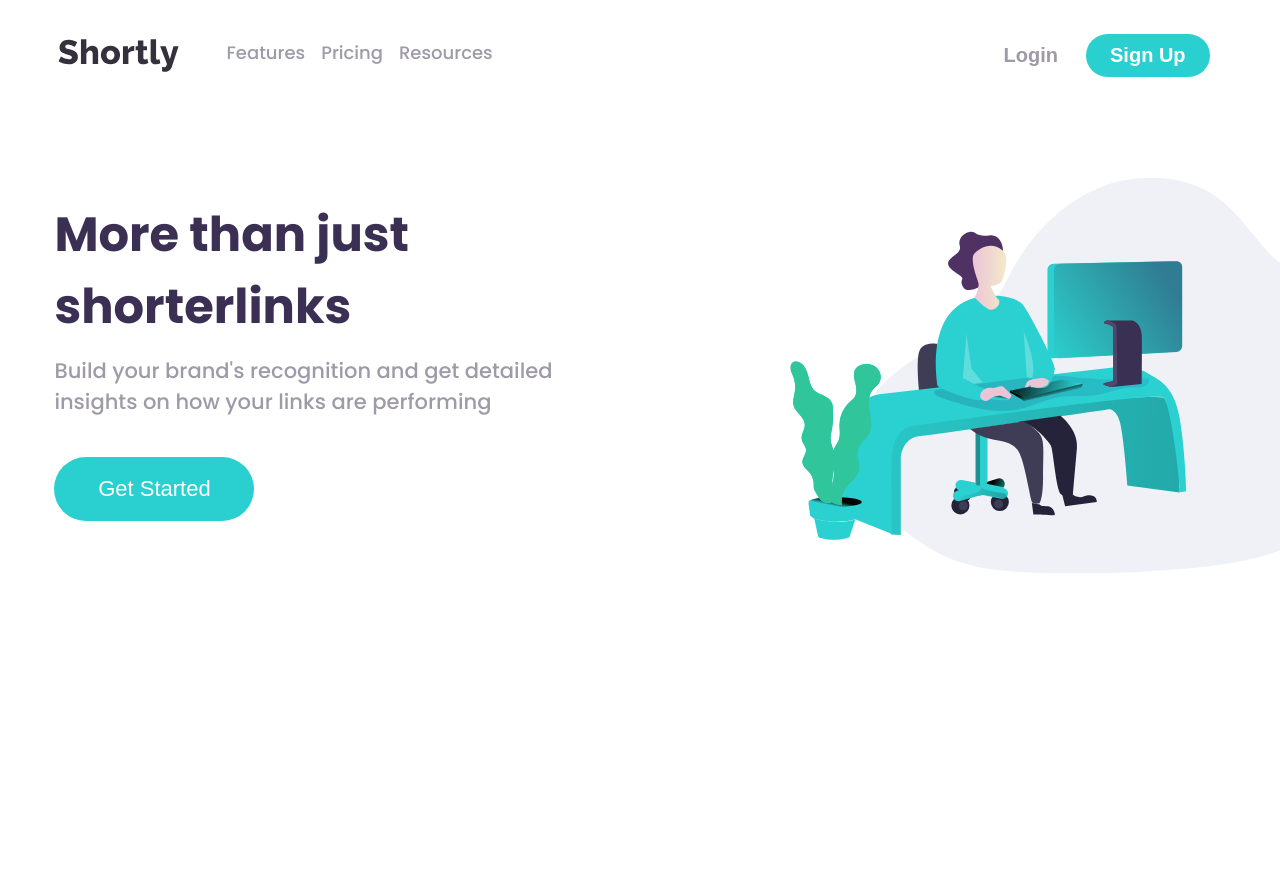
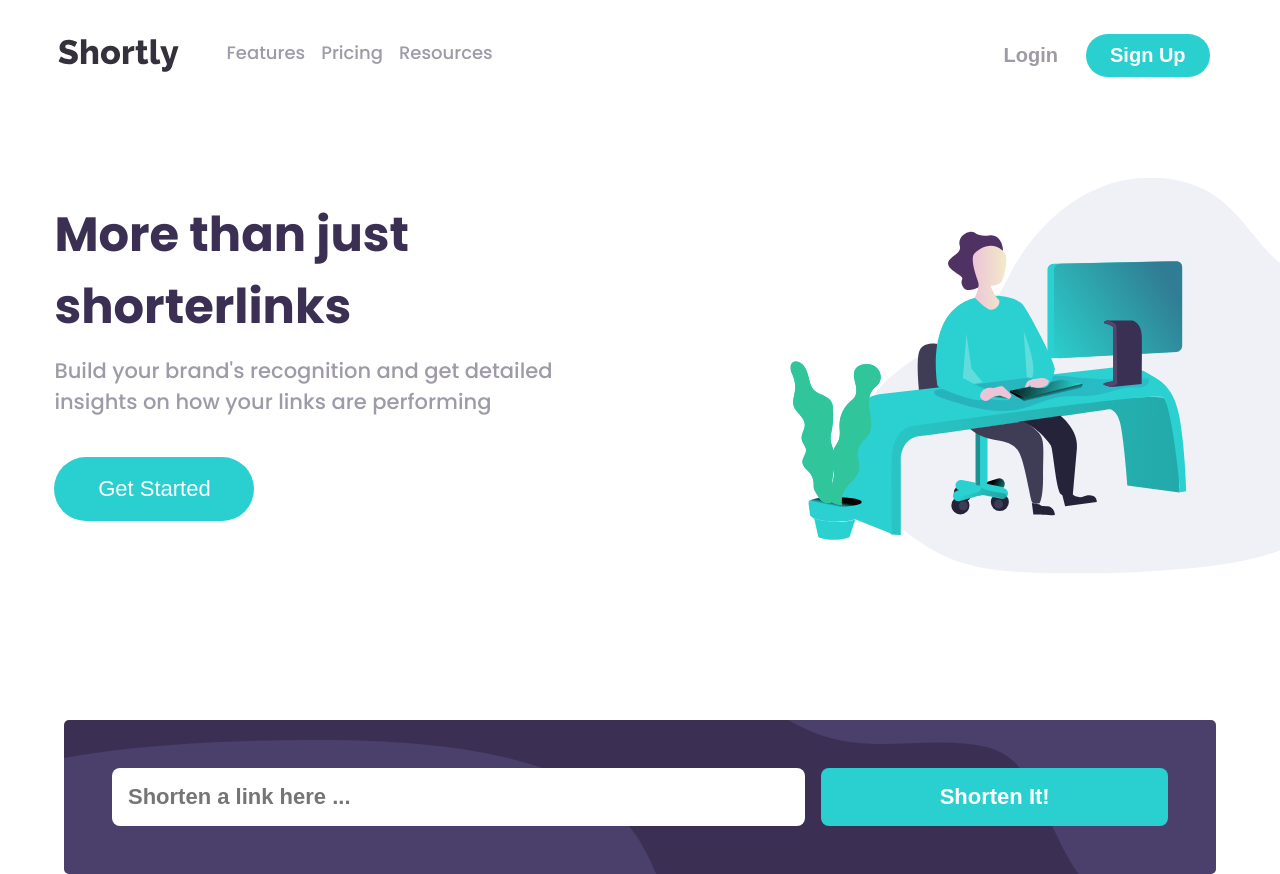
Before and after one commit to dvion0o0/url-shortening, a React (Create React App) app: page / in a window 1280 px wide. Shown: the top 874 px of the page. Before the commit the page ends 800 px from the top, so only its background shows below. Built offline with nearby package versions, Linux system fonts and the light colour scheme; some icons are missing.

Commit message:
form completed

```diff
--- a/src/App.js
+++ b/src/App.js
@@ -1,6 +1,7 @@
 import Navbar from "./components/navbar";
 import Sidebar from "./components/sidebar";
 import Hero from "./components/hero";
+import SearchForm from "./components/searchform";
 
 function App() {
   return (
@@ -8,6 +9,7 @@ function App() {
       <Navbar />
       <Sidebar />
       <Hero />
+      <SearchForm />
     </main>
   );
 }
--- a/src/components/searchform.js
+++ b/src/components/searchform.js
@@ -0,0 +1,18 @@
+import React from "react";
+
+const SearchForm = () => {
+  return (
+    <div className="form-center">
+      <form className="form">
+        <input
+          type="text"
+          className="form-input"
+          placeholder="Shorten a link here ..."
+        />
+        <button className="form-btn">Shorten It!</button>
+      </form>
+    </div>
+  );
+};
+
+export default SearchForm;
--- a/src/styles.scss
+++ b/src/styles.scss
@@ -277,3 +277,70 @@ body {
         }
     }
 }
+
+// search form
+
+.form-center {
+    width: 90vw;
+    margin: 0 auto;
+
+    .form {
+        background: $primaryDarkViolet;
+        padding: 1.5rem;
+        border-radius: 5px;
+        text-align: center;
+        display: grid;
+        gap: 1rem;
+        background-image: url(./assets/bg-shorten-mobile.svg);
+        background-position: right;
+        background-size: contain;
+        background-repeat: no-repeat;
+
+        &-input {
+            padding: 1rem;
+            border-radius: 8px;
+            border: transparent;
+            outline: transparent;
+            font-size: 22px;
+            font-weight: 700;
+            color: $neutralGrayViolet;
+
+            &:focus {
+                border: 3px solid $primaryCyan;
+            }
+        }
+
+        &-btn {
+            padding: 1rem;
+            border-radius: 8px;
+            background: $primaryCyan;
+            border: transparent;
+            outline: transparent;
+            font-size: 22px;
+            font-weight: 700;
+            color: #ffffff;
+            cursor: pointer;
+            transition: 0.4s all linear;
+
+            &:hover {
+                opacity: 0.8;
+            }
+        }
+
+    }
+}
+
+
+@media screen and (min-width:768px) {
+    .form-center {
+        .form {
+            grid-template-columns: 2fr 1fr;
+            padding: 3rem;
+            background-image: url(./assets/bg-shorten-desktop.svg);
+            background-repeat: no-repeat;
+            background-size: cover;
+            background-position: center;
+        }
+    }
+
+}
```
